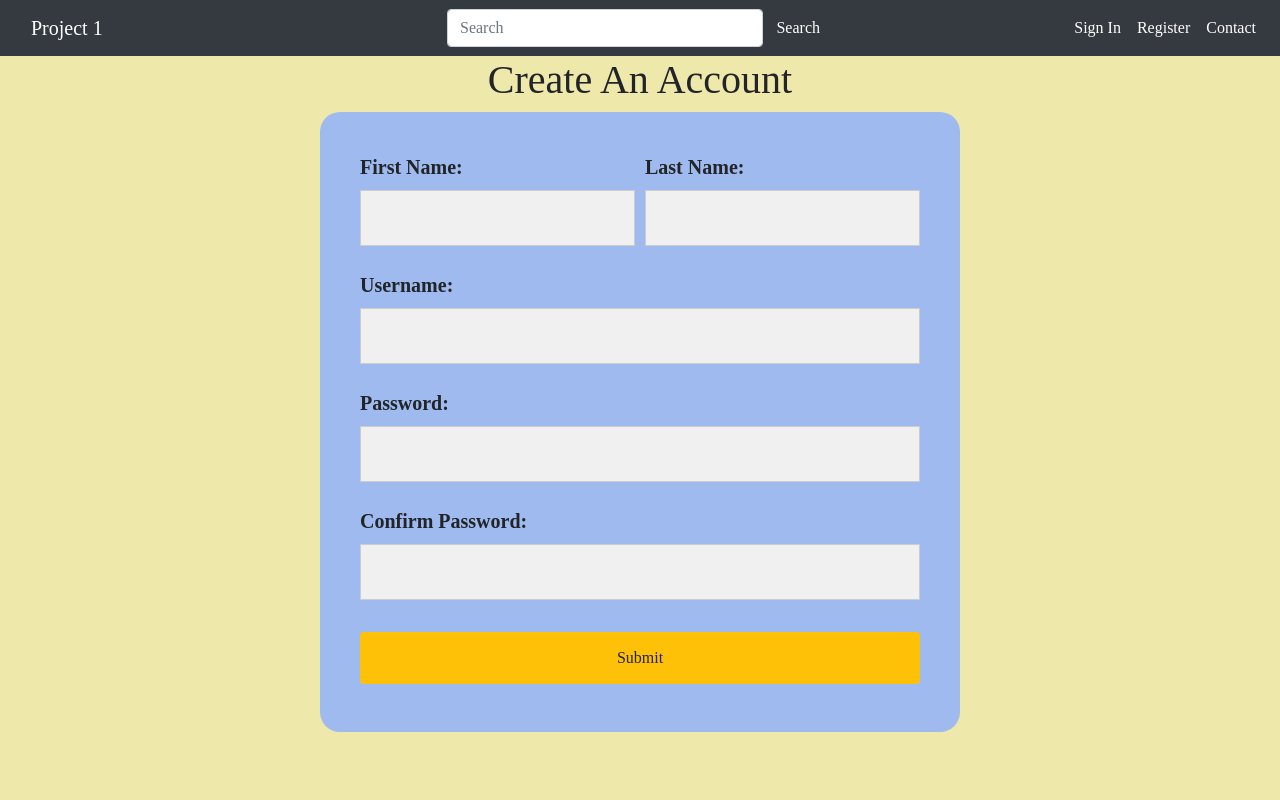
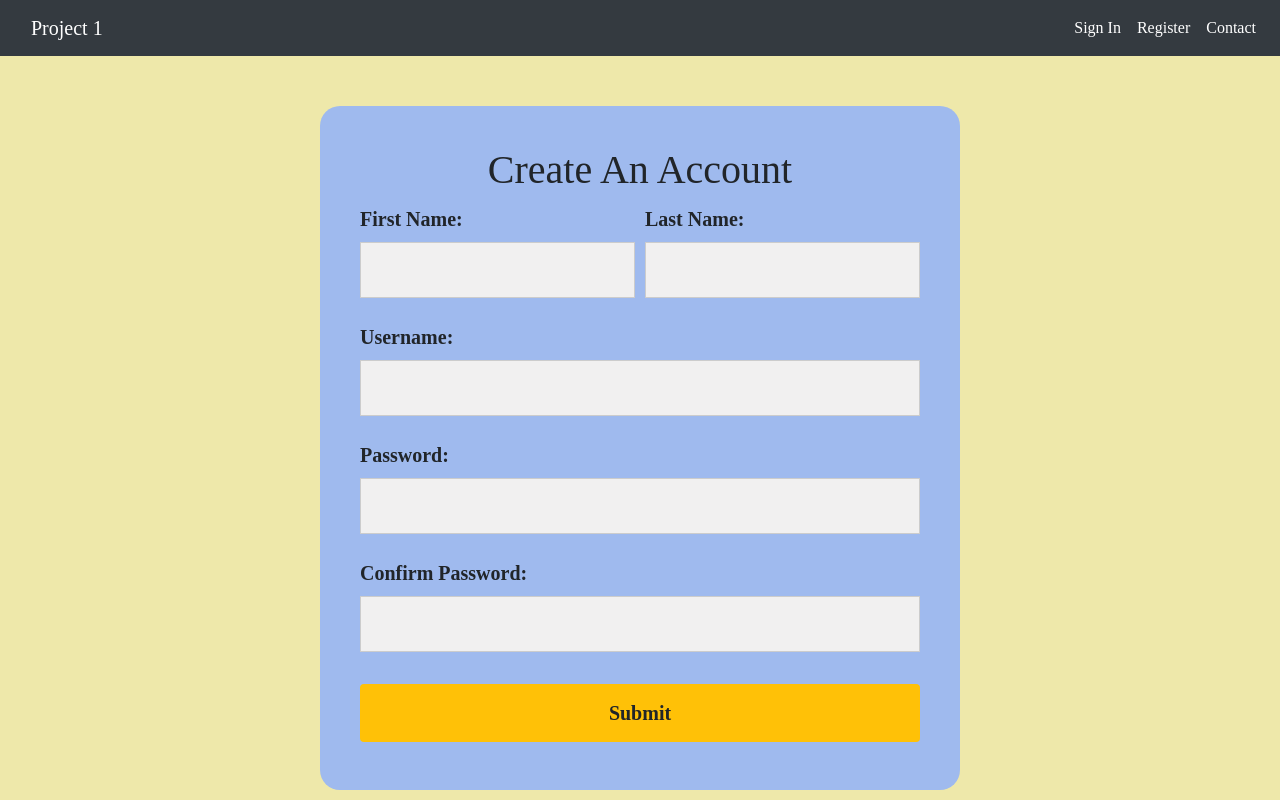
Before and after one commit to auschanh/Book-Reviews, a Flask app: page /register in a window 1280 px wide. Run offline with Flask 2, Linux system fonts and the light colour scheme; some libraries are stand-ins or nearby versions; some web fonts are replaced.

Commit message:
reformatted pages

```diff
--- a/static/style.css
+++ b/static/style.css
@@ -17,6 +17,10 @@ color: white !important;
 nav a:hover {
 border-bottom: 2px solid white;
 padding: 6px 0;
+}
+
+.search-register {
+  margin-left: 0px;
 }
 
 /* LANDING PAGE */
@@ -86,6 +90,9 @@ th:hover {
   padding: 6px 0;
 }
 
+.results-pg{
+  margin-top: 50px;
+}
 /* book page with reviews */
 
 .book-rating label {
@@ -172,6 +179,8 @@ hr {
   border: none;
   cursor: pointer;
   width: 100%;
+  font-size: 20px;
+  font-weight: bold;
 }
 
 .form-control-register {
@@ -192,6 +201,7 @@ hr {
 .signup-form {
   font-size: 20px;
   width: 50%;
+  margin-top: 50px;
   margin-left: auto;
   margin-right: auto;
   padding: 40px;
--- a/templates/books.html
+++ b/templates/books.html
@@ -57,7 +57,8 @@
             <br>
             <button type="submit" class="btn btn-warning">Submit</button>
           </form>
-    </section>
 </div>
+<br>
+<h2> <a href="../search" style="color: inherit">Keep Searching</a></h2>
 </div>
 {% endblock %}
--- a/templates/layout.html
+++ b/templates/layout.html
@@ -22,14 +22,11 @@
             </li>
         </ul>
         </div>
-        <div class="col-sm-4">
-        <ul class="navbar-nav ml-auto mr-auto">
-            <input class="form-control" type="search" placeholder="Search" aria-label="Search">
-            <button class="btn btn-outline-white btn-md" type="submit" style="color: white"><a href="../search" style="color:inherit">Search</a></button>
-        </ul>
-        </div>
         {% if session.username %}
         <ul class="navbar-nav ml-auto">
+                <li class="nav-item">
+                <a class="nav-link"  href="../search"> Search </a>
+                </li>
                 <li class="nav-item">
                 <a class="nav-link"  href="../"> {{ session.username.title() }} </a>
                 </li>
--- a/templates/register.html
+++ b/templates/register.html
@@ -4,11 +4,11 @@
 {% endblock %}
 {% block content %}
 
-        <h1 style="text-align: center;">
-            Create An Account
-        </h1>
 
         <div class="signup-form">
+            <h1 style="text-align: center; margin-bottom: 10px">
+                Create An Account
+            </h1>
             <form action="/register" method="post" id="nameform">
                 <div class="form-row">
                     <div class="form-group col-md-6">
--- a/templates/results.html
+++ b/templates/results.html
@@ -1,5 +1,6 @@
 {% extends "layout.html" %}
 {% block content %}
+<div class="results-pg">
     <div class="row">
     <div class="col-md-6">
     <h1 style="text-align: center;"> Results for "{{ query }}" </h1>
@@ -42,4 +43,5 @@
         <h4> Let others know to join our community! </h4>
     </div>
 </div>
+</div>
 {% endblock %}
```
Also changed, not shown: 2 other files.
